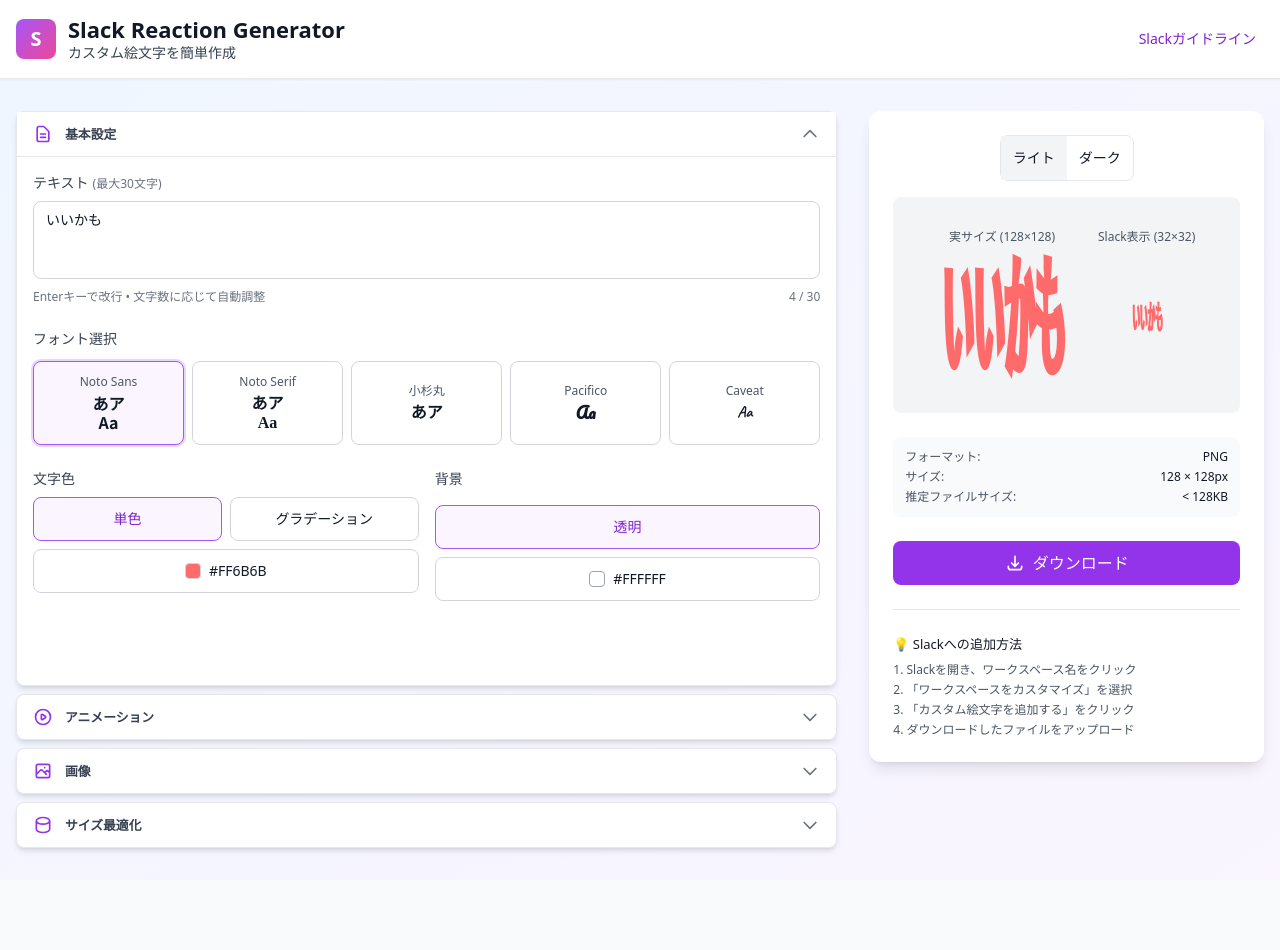
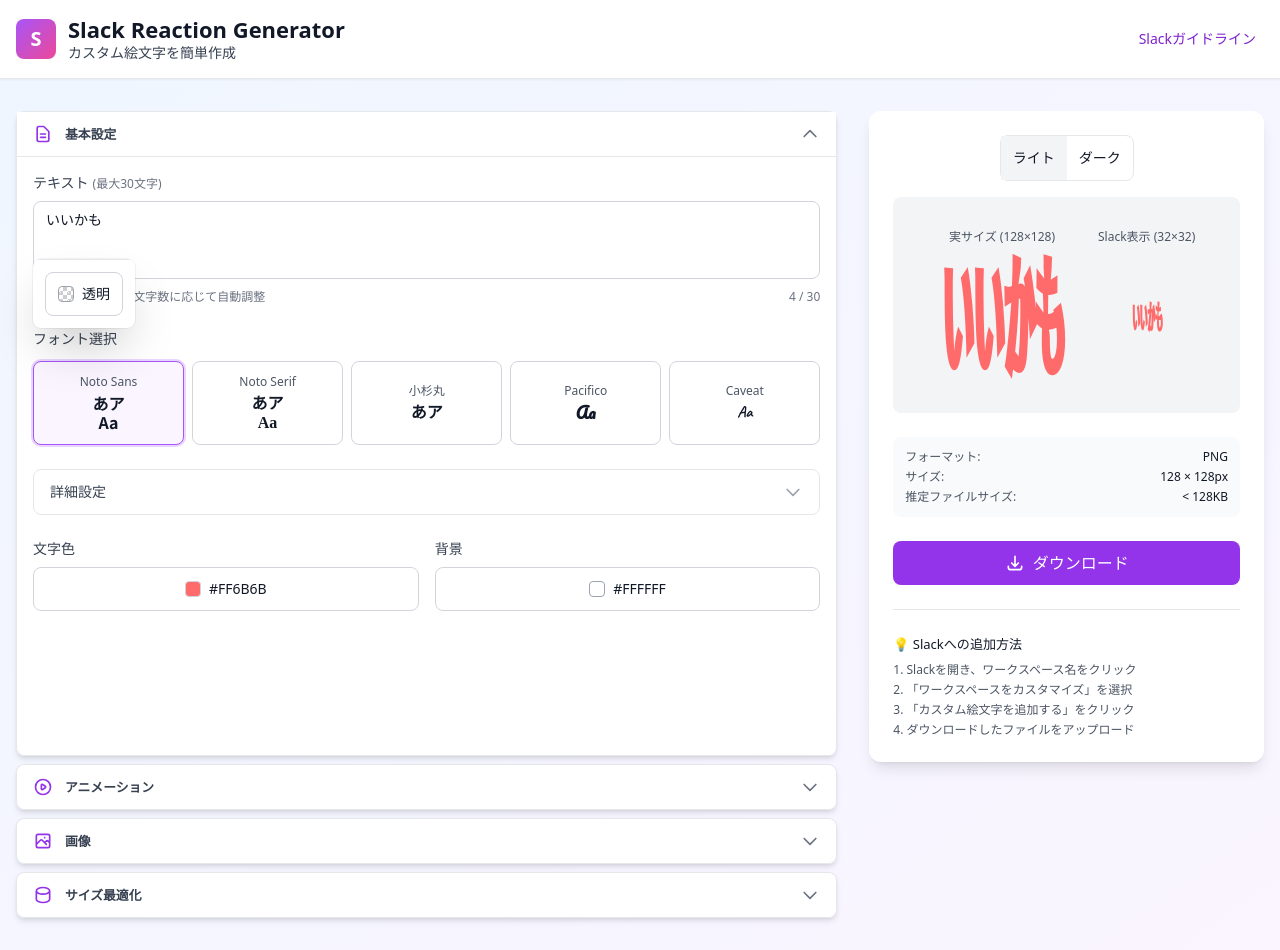
Before and after one commit to elchika-inc/slack-reaction-generator, a React (Vite) app: page / in a window 1280 px wide. Both pictures are taken after a click on the button "#FF6B6B". Before the commit the page ends 880 px from the top, so only its background shows below. Built offline with nearby package versions, Linux system fonts and the light colour scheme; a web font is replaced by a local one.

Commit message:
feat: Add font styling options and text decoration support in settings and rendering

```diff
--- a/src/components/ColorPickerPortal.tsx
+++ b/src/components/ColorPickerPortal.tsx
@@ -4,7 +4,7 @@ import { createPortal } from 'react-dom'
 // react-colorを動的インポート
 let SketchPicker = null
 
-function ColorPickerPortal({ color, onChange, onClose, anchorEl }) {
+function ColorPickerPortal({ color, onChange, onClose, anchorEl, allowTransparent = false }) {
   const [isLoaded, setIsLoaded] = useState(false)
   const [position, setPosition] = useState({ top: 0, left: 0 })
   const PickerComponent = useRef(null)
@@ -54,7 +54,21 @@ function ColorPickerPortal({ color, onChange, onClose, anchorEl }) {
   }, [anchorEl])
 
   const handleChange = (newColor) => {
-    onChange(newColor.hex)
+    if (allowTransparent && newColor.rgb.a !== undefined) {
+      // アルファ値が0の場合は'transparent'として扱う
+      if (newColor.rgb.a === 0) {
+        onChange('transparent')
+      } else {
+        onChange(newColor.hex)
+      }
+    } else {
+      onChange(newColor.hex)
+    }
+  }
+
+  const handleTransparentClick = () => {
+    onChange('transparent')
+    onClose()
   }
 
   // ピッカーがまだロードされていない場合はローディング表示
@@ -85,14 +99,36 @@ function ColorPickerPortal({ color, onChange, onClose, anchorEl }) {
         onClick={onClose}
       />
       <div
-        className="absolute z-[1001] bg-white rounded-lg shadow-xl"
-        style={{ top: position.top, left: position.left }}
+        className="absolute z-[1001] bg-white rounded-lg overflow-hidden"
+        style={{
+          top: position.top,
+          left: position.left,
+          boxShadow: '0 25px 50px -12px rgba(0, 0, 0, 0.25), 0 0 0 1px rgba(0, 0, 0, 0.05)'
+        }}
       >
         <Picker
-          color={color}
+          color={color === 'transparent' ? '#FFFFFF' : color}
           onChangeComplete={handleChange}
-          disableAlpha
+          disableAlpha={!allowTransparent}
         />
+        {allowTransparent && (
+          <div className="p-3 border-t border-gray-200">
+            <button
+              onClick={handleTransparentClick}
+              className="w-full px-3 py-2 rounded-lg border border-gray-300 hover:bg-gray-50 focus:outline-none focus:ring-2 focus:ring-purple-500 text-sm flex items-center justify-center"
+            >
+              <span
+                className="w-4 h-4 rounded mr-2 border border-gray-400"
+                style={{
+                  background: 'linear-gradient(45deg, #ccc 25%, transparent 25%), linear-gradient(-45deg, #ccc 25%, transparent 25%), linear-gradient(45deg, transparent 75%, #ccc 75%), linear-gradient(-45deg, transparent 75%, #ccc 75%)',
+                  backgroundSize: '8px 8px',
+                  backgroundPosition: '0 0, 0 4px, 4px -4px, -4px 0px'
+                }}
+              />
+              透明
+            </button>
+          </div>
+        )}
       </div>
     </>,
     document.body
--- a/src/components/editor/BasicSettings.tsx
+++ b/src/components/editor/BasicSettings.tsx
@@ -8,6 +8,7 @@ function BasicSettings({ settings, onChange, isMobile }: BasicSettingsProps) {
   const [showGradient1Picker, setShowGradient1Picker] = useState(false)
   const [showGradient2Picker, setShowGradient2Picker] = useState(false)
   const [showBgColorPicker, setShowBgColorPicker] = useState(false)
+  const [showFontStyleAccordion, setShowFontStyleAccordion] = useState(false)
 
   const [pickerPosition, setPickerPosition] = useState({ top: 0, left: 0 })
   const fontColorButtonRef = useRef(null)
@@ -87,18 +88,85 @@ function BasicSettings({ settings, onChange, isMobile }: BasicSettingsProps) {
         </div>
       </fieldset>
 
-      {/* カラー設定 */}
-      <div className="space-y-4">
-        <div className="grid grid-cols-1 lg:grid-cols-2 gap-4">
-          {/* 文字色設定 */}
+      {/* フォント詳細設定アコーディオン */}
+      <div className="border border-gray-200 rounded-lg">
+        <button
+          onClick={() => setShowFontStyleAccordion(!showFontStyleAccordion)}
+          className="w-full flex items-center justify-between px-4 py-3 text-sm font-medium text-gray-700 hover:bg-gray-50 focus:outline-none focus:ring-2 focus:ring-purple-500 focus:ring-inset rounded-lg transition-colors"
+          aria-expanded={showFontStyleAccordion}
+          aria-controls="font-style-panel"
+        >
+          <span>詳細設定</span>
+          <svg
+            className={`w-5 h-5 text-gray-400 transition-transform ${
+              showFontStyleAccordion ? 'rotate-180' : ''
+            }`}
+            fill="none"
+            stroke="currentColor"
+            viewBox="0 0 24 24"
+            aria-hidden="true"
+          >
+            <path strokeLinecap="round" strokeLinejoin="round" strokeWidth={2} d="M19 9l-7 7-7-7" />
+          </svg>
+        </button>
+
+        {showFontStyleAccordion && (
+          <div id="font-style-panel" className="px-4 pb-4 pt-2 space-y-3">
+            {/* フォントスタイル設定 */}
+            <div className="space-y-3">
+              <label className="block text-sm text-gray-600 mb-2">
+                文字スタイル
+              </label>
+              <div className="grid grid-cols-3 gap-2">
+                <button
+                  onClick={() => onChange({
+                    fontWeight: settings.fontWeight === 'bold' ? 'normal' : 'bold'
+                  })}
+                  className={`px-3 py-2 rounded-lg border text-sm transition-colors focus:outline-none focus:ring-2 focus:ring-purple-500 ${
+                    settings.fontWeight === 'bold'
+                      ? 'border-purple-500 bg-purple-50 text-purple-700'
+                      : 'border-gray-300 hover:bg-gray-50'
+                  }`}
+                  aria-pressed={settings.fontWeight === 'bold'}
+                >
+                  <span className="font-bold">太字</span>
+                </button>
+
+                <button
+                  onClick={() => onChange({
+                    fontStyle: settings.fontStyle === 'italic' ? 'normal' : 'italic'
+                  })}
+                  className={`px-3 py-2 rounded-lg border text-sm transition-colors focus:outline-none focus:ring-2 focus:ring-purple-500 ${
+                    settings.fontStyle === 'italic'
+                      ? 'border-purple-500 bg-purple-50 text-purple-700'
+                      : 'border-gray-300 hover:bg-gray-50'
+                  }`}
+                  aria-pressed={settings.fontStyle === 'italic'}
+                >
+                  <span className="italic">斜体</span>
+                </button>
+
+                <button
+                  onClick={() => onChange({
+                    textLineThrough: !settings.textLineThrough
+                  })}
+                  className={`px-3 py-2 rounded-lg border text-sm transition-colors focus:outline-none focus:ring-2 focus:ring-purple-500 ${
+                    settings.textLineThrough
+                      ? 'border-purple-500 bg-purple-50 text-purple-700'
+                      : 'border-gray-300 hover:bg-gray-50'
+                  }`}
+                  aria-pressed={settings.textLineThrough}
+                >
+                  <span className="line-through">打消し</span>
+                </button>
+              </div>
+
+              {/* 文字色タイプ切り替え */}
               <div>
-            <label className="block text-sm font-medium text-gray-700 mb-2">
-              文字色
+                <label className="block text-sm text-gray-600 mb-2">
+                  文字色タイプ
                 </label>
-
-          {/* 単色/グラデーション切り替え */}
-          <fieldset className={`flex ${isMobile ? 'gap-1' : 'gap-2'} mb-2`} role="radiogroup" aria-label="文字色タイプ選択">
-            <legend className="sr-only">単色またはグラデーション</legend>
+                <div className="flex gap-2">
                   <button
                     onClick={() => onChange({ textColorType: 'solid' })}
                     className={`
@@ -127,9 +195,24 @@ function BasicSettings({ settings, onChange, isMobile }: BasicSettingsProps) {
                   >
                     グラデーション
                   </button>
-          </fieldset>
+                </div>
+              </div>
+            </div>
+          </div>
+        )}
+      </div>
 
-          {/* 単色選択 */}
+      {/* カラー設定 */}
+      <div className="space-y-4">
+        <div className="grid grid-cols-1 lg:grid-cols-2 gap-4">
+          {/* 文字色設定 */}
+          <div>
+            <label className="block text-sm font-medium text-gray-700 mb-2">
+              文字色
+            </label>
+
+
+            {/* 単色設定 */}
             {settings.textColorType === 'solid' && (
               <div className="relative">
                 <button
@@ -138,15 +221,19 @@ function BasicSettings({ settings, onChange, isMobile }: BasicSettingsProps) {
                   className="w-full px-3 py-2 border border-gray-300 rounded-lg flex items-center justify-center active:bg-gray-50 text-sm"
                   aria-expanded={showFontColorPicker}
                   aria-haspopup="dialog"
-                aria-label={`文字色を選択: ${settings.fontColor}`}
+                  aria-label={`文字色を選択: ${settings.fontColor === 'transparent' ? '透明' : settings.fontColor}`}
                 >
                   <span className="flex items-center">
                     <span
                       className="w-4 h-4 rounded mr-2 border border-gray-300"
-                    style={{ backgroundColor: settings.fontColor }}
+                      style={settings.fontColor === 'transparent' ? {
+                        background: 'linear-gradient(45deg, #ccc 25%, transparent 25%), linear-gradient(-45deg, #ccc 25%, transparent 25%), linear-gradient(45deg, transparent 75%, #ccc 75%), linear-gradient(-45deg, transparent 75%, #ccc 75%)',
+                        backgroundSize: '8px 8px',
+                        backgroundPosition: '0 0, 0 4px, 4px -4px, -4px 0px'
+                      } : { backgroundColor: settings.fontColor }}
                       aria-hidden="true"
                     />
-                  {settings.fontColor}
+                    {settings.fontColor === 'transparent' ? '透明' : settings.fontColor}
                   </span>
                 </button>
                 {showFontColorPicker && (
@@ -156,6 +243,7 @@ function BasicSettings({ settings, onChange, isMobile }: BasicSettingsProps) {
                       onChange={(color) => onChange({ fontColor: color })}
                       onClose={() => setShowFontColorPicker(false)}
                       anchorEl={fontColorButtonRef.current}
+                      allowTransparent={true}
                     />
                   </Suspense>
                 )}
@@ -164,7 +252,7 @@ function BasicSettings({ settings, onChange, isMobile }: BasicSettingsProps) {
 
             {/* グラデーション設定 */}
             {settings.textColorType === 'gradient' && (
-            <div className="space-y-2 mt-2">
+              <div className="space-y-3">
                 {/* グラデーション方向 */}
                 <fieldset className="flex gap-2" role="radiogroup" aria-label="グラデーション方向選択">
                   <legend className="sr-only">グラデーション方向</legend>
@@ -210,9 +298,13 @@ function BasicSettings({ settings, onChange, isMobile }: BasicSettingsProps) {
                     <span className="flex items-center">
                       <span
                         className="w-4 h-4 rounded mr-2 border border-gray-300"
-                      style={{ backgroundColor: settings.gradientColor1 }}
+                        style={settings.gradientColor1 === 'transparent' ? {
+                          background: 'linear-gradient(45deg, #ccc 25%, transparent 25%), linear-gradient(-45deg, #ccc 25%, transparent 25%), linear-gradient(45deg, transparent 75%, #ccc 75%), linear-gradient(-45deg, transparent 75%, #ccc 75%)',
+                          backgroundSize: '8px 8px',
+                          backgroundPosition: '0 0, 0 4px, 4px -4px, -4px 0px'
+                        } : { backgroundColor: settings.gradientColor1 }}
                       />
-                    {settings.gradientColor1}
+                      {settings.gradientColor1 === 'transparent' ? '透明' : settings.gradientColor1}
                     </span>
                   </button>
                   {showGradient1Picker && (
@@ -222,6 +314,7 @@ function BasicSettings({ settings, onChange, isMobile }: BasicSettingsProps) {
                         onChange={(color) => onChange({ gradientColor1: color })}
                         onClose={() => setShowGradient1Picker(false)}
                         anchorEl={gradient1ButtonRef.current}
+                        allowTransparent={true}
                       />
                     </Suspense>
                   )}
@@ -237,9 +330,13 @@ function BasicSettings({ settings, onChange, isMobile }: BasicSettingsProps) {
                     <span className="flex items-center">
                       <span
                         className="w-4 h-4 rounded mr-2 border border-gray-300"
-                      style={{ backgroundColor: settings.gradientColor2 }}
+                        style={settings.gradientColor2 === 'transparent' ? {
+                          background: 'linear-gradient(45deg, #ccc 25%, transparent 25%), linear-gradient(-45deg, #ccc 25%, transparent 25%), linear-gradient(45deg, transparent 75%, #ccc 75%), linear-gradient(-45deg, transparent 75%, #ccc 75%)',
+                          backgroundSize: '8px 8px',
+                          backgroundPosition: '0 0, 0 4px, 4px -4px, -4px 0px'
+                        } : { backgroundColor: settings.gradientColor2 }}
                       />
-                    {settings.gradientColor2}
+                      {settings.gradientColor2 === 'transparent' ? '透明' : settings.gradientColor2}
                     </span>
                   </button>
                   {showGradient2Picker && (
@@ -249,6 +346,7 @@ function BasicSettings({ settings, onChange, isMobile }: BasicSettingsProps) {
                         onChange={(color) => onChange({ gradientColor2: color })}
                         onClose={() => setShowGradient2Picker(false)}
                         anchorEl={gradient2ButtonRef.current}
+                        allowTransparent={true}
                       />
                     </Suspense>
                   )}
@@ -263,65 +361,45 @@ function BasicSettings({ settings, onChange, isMobile }: BasicSettingsProps) {
               背景
             </label>
 
-            {/* アニメーションがない場合のみ透明/色選択を表示 */}
+            {/* アニメーションがない場合のみ背景色選択を表示 */}
             {settings.animation === 'none' && (
-              <fieldset className={isMobile ? "flex gap-2" : "flex flex-col space-y-2"} role="radiogroup" aria-label="背景タイプ選択">
-                <legend className="sr-only">透明背景または色背景</legend>
-                <button
-                  onClick={() => onChange({ backgroundType: 'transparent' })}
-                  className={`
-                    ${isMobile ? 'flex-1' : ''} px-3 py-2 rounded-lg border transition-colors text-sm
-                    ${
-                      settings.backgroundType === 'transparent'
-                        ? 'border-purple-500 bg-purple-50 text-purple-700'
-                        : 'border-gray-300 hover:bg-gray-50'
-                    }
-                  `}
-                  role="radio"
-                  aria-checked={settings.backgroundType === 'transparent'}
-                >
-                  透明
-                </button>
-                <div className={`relative ${isMobile ? 'flex-1' : ''}`}>
+              <div className="relative">
                 <button
                   ref={bgColorButtonRef}
-                    onClick={() => {
-                      onChange({ backgroundType: 'color' })
-                      setShowBgColorPicker(true)
-                    }}
-                    className={`
-                      w-full px-3 py-2 rounded-lg border transition-colors flex items-center justify-center text-sm
-                      ${
-                        settings.backgroundType === 'color'
-                          ? 'border-purple-500 bg-purple-50'
-                          : 'border-gray-300 hover:bg-gray-50'
-                      }
-                    `}
-                    role="radio"
-                    aria-checked={settings.backgroundType === 'color'}
-                    aria-label={`背景色: ${settings.backgroundColor || '#FFFFFF'}`}
+                  onClick={() => setShowBgColorPicker(!showBgColorPicker)}
+                  className="w-full px-3 py-2 border border-gray-300 rounded-lg flex items-center justify-center active:bg-gray-50 text-sm"
+                  aria-label={`背景色: ${settings.backgroundColor === 'transparent' ? '透明' : settings.backgroundColor || '#FFFFFF'}`}
                 >
+                  <span className="flex items-center">
                     <span
                       className="w-4 h-4 rounded mr-2 border border-gray-400"
-                      style={{ backgroundColor: settings.backgroundColor || '#FFFFFF' }}
+                      style={settings.backgroundColor === 'transparent' ? {
+                        background: 'linear-gradient(45deg, #ccc 25%, transparent 25%), linear-gradient(-45deg, #ccc 25%, transparent 25%), linear-gradient(45deg, transparent 75%, #ccc 75%), linear-gradient(-45deg, transparent 75%, #ccc 75%)',
+                        backgroundSize: '8px 8px',
+                        backgroundPosition: '0 0, 0 4px, 4px -4px, -4px 0px'
+                      } : { backgroundColor: settings.backgroundColor || '#FFFFFF' }}
                       aria-hidden="true"
                     />
-                    <span className={settings.backgroundType === 'color' ? 'text-purple-700' : ''}>
-                      {settings.backgroundColor || '#FFFFFF'}
+                    {settings.backgroundColor === 'transparent' ? '透明' : settings.backgroundColor || '#FFFFFF'}
                   </span>
                 </button>
-                  {showBgColorPicker && settings.backgroundType === 'color' && (
+                {showBgColorPicker && (
                   <Suspense fallback={<div className="p-3 bg-gray-100 rounded" />}>
                     <ColorPickerPortal
                       color={settings.backgroundColor || '#FFFFFF'}
-                        onChange={(color) => onChange({ backgroundColor: color })}
+                      onChange={(color) => {
+                        onChange({
+                          backgroundColor: color,
+                          backgroundType: color === 'transparent' ? 'transparent' : 'color'
+                        })
+                      }}
                       onClose={() => setShowBgColorPicker(false)}
                       anchorEl={bgColorButtonRef.current}
+                      allowTransparent={true}
                     />
                   </Suspense>
                 )}
               </div>
-              </fieldset>
             )}
 
             {/* アニメーション時のみ背景色選択 */}
--- a/src/types/settings.ts
+++ b/src/types/settings.ts
@@ -5,6 +5,9 @@ export interface BasicSettings {
   text: string;
   fontSize: number;
   fontFamily: string;
+  fontWeight: 'normal' | 'bold';
+  fontStyle: 'normal' | 'italic';
+  textLineThrough: boolean;
   fontColor: string;
   textColorType: 'solid' | 'gradient';
   gradientColor1: string;
@@ -100,6 +103,9 @@ export const createDefaultSettings = (): StructuredSettings => {
       text: 'いいかも',
       fontSize: 60,
       fontFamily: '"Noto Sans JP", sans-serif',
+      fontWeight: 'bold' as const,
+      fontStyle: 'normal' as const,
+      textLineThrough: false,
       fontColor: getRandomColor(),
       textColorType: 'solid',
       gradientColor1: getRandomColor(),
@@ -147,6 +153,9 @@ export const structureSettings = (flatSettings: Partial<FlatSettings>): Structur
   if (flatSettings.text !== undefined) structured.basic.text = flatSettings.text;
   if (flatSettings.fontSize !== undefined) structured.basic.fontSize = flatSettings.fontSize;
   if (flatSettings.fontFamily !== undefined) structured.basic.fontFamily = flatSettings.fontFamily;
+  if (flatSettings.fontWeight !== undefined) structured.basic.fontWeight = flatSettings.fontWeight;
+  if (flatSettings.fontStyle !== undefined) structured.basic.fontStyle = flatSettings.fontStyle;
+  if (flatSettings.textLineThrough !== undefined) structured.basic.textLineThrough = flatSettings.textLineThrough;
   if (flatSettings.fontColor !== undefined) structured.basic.fontColor = flatSettings.fontColor;
   if (flatSettings.textColorType !== undefined) structured.basic.textColorType = flatSettings.textColorType;
   if (flatSettings.gradientColor1 !== undefined) structured.basic.gradientColor1 = flatSettings.gradientColor1;
--- a/src/utils/CanvasManager.ts
+++ b/src/utils/CanvasManager.ts
@@ -211,8 +211,8 @@ export class CanvasManager {
       await pipeline.prepare(settings);
 
       // アニメーション設定
-      const requestedDelay = settings.animationSpeed || 33;
-      const delay = Math.max(30, requestedDelay); // 最小30ms
+      const requestedDelay = settings.animationSpeed || CANVAS_CONFIG.DEFAULT_ANIMATION_SPEED;
+      const delay = Math.max(CANVAS_CONFIG.MIN_ANIMATION_SPEED, requestedDelay);
 
       const animate = (currentTime: number) => {
         if (!canvasInstance.isActive) return;
--- a/src/utils/canvasUtils.ts
+++ b/src/utils/canvasUtils.ts
@@ -191,7 +191,7 @@ const generateAnimatedGIFFallback = async (settings): Promise<string> => {
       });
 
       const frameCount = settings.gifFrames || 30;
-      const requestedDelay = settings.animationSpeed || 33;
+      const requestedDelay = settings.animationSpeed || CANVAS_CONFIG.DEFAULT_ANIMATION_SPEED;
       let validFramesAdded = 0;
 
       for (let i = 0; i < frameCount; i++) {
@@ -207,8 +207,8 @@ const generateAnimatedGIFFallback = async (settings): Promise<string> => {
           const imageData = frameCtx.getImageData(0, 0, canvasSize, canvasSize);
           if (imageData && imageData.data && imageData.data.length > 0) {
             // gif.jsのdelayはミリ秒単位（プレビューと同じ）
-            // プレビューとGIFで同じ速度にする
-            const normalizedDelay = Math.max(20, requestedDelay); // 20ms未満はGIFビューアによりデフォルト速度になるため
+            // プレビューとGIFで同じ速度にする - CANVAS_CONFIG.MIN_ANIMATION_SPEEDを使用
+            const normalizedDelay = Math.max(CANVAS_CONFIG.MIN_ANIMATION_SPEED, requestedDelay);
 
             gif.addFrame(imageData, {
               copy: true,
--- a/src/utils/renderingEngine.ts
+++ b/src/utils/renderingEngine.ts
@@ -1,6 +1,7 @@
 // 統一レンダリングエンジン - モバイル・デスクトップ共通
 
 import { drawAnimationFrame, drawTextIcon } from './canvasUtils';
+import { CANVAS_CONFIG } from '../constants/canvasConstants';
 
 export class RenderingEngine {
   constructor() {
@@ -56,8 +57,8 @@ export class RenderingEngine {
     }
 
     // アニメーション描画
-    const requestedDelay = settings.animationSpeed || 33;
-    const delay = requestedDelay < 30 ? 30 : requestedDelay;
+    const requestedDelay = settings.animationSpeed || CANVAS_CONFIG.DEFAULT_ANIMATION_SPEED;
+    const delay = Math.max(CANVAS_CONFIG.MIN_ANIMATION_SPEED, requestedDelay);
 
     const animate = (currentTime) => {
       if (!canvasData.lastTime) canvasData.lastTime = currentTime;
```
Also changed, not shown: src/utils/textRenderer.ts (+68 -15 lines). Lines whose indentation alone changed are shown as unchanged.
